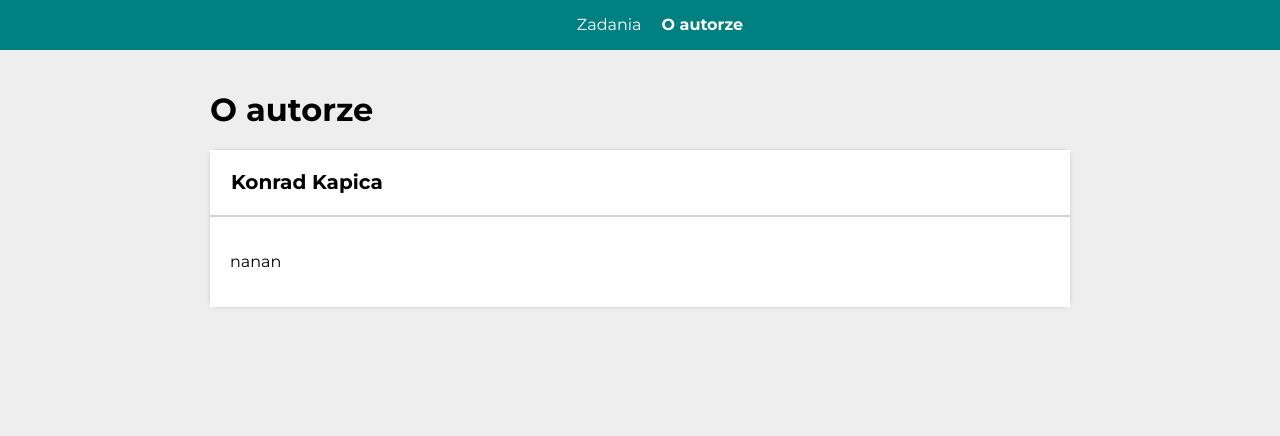
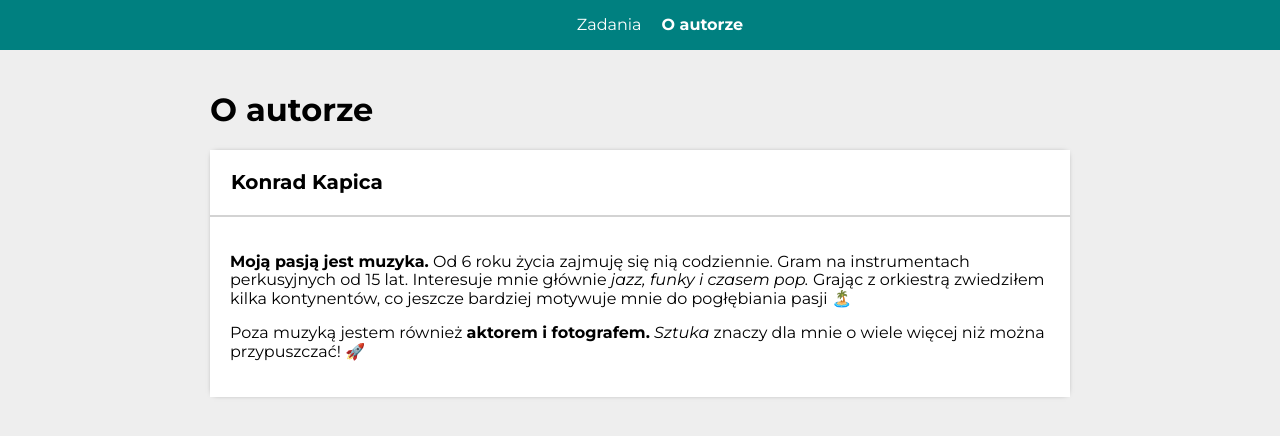
Before and after one commit to konradkapica/todo-list-react, a React (Create React App) app: page /#/autor in a window 1280 px wide. Shown: the top 436 px of the page. Built offline with nearby package versions, Linux system fonts and the light colour scheme.

Commit message:
text added to AuthorPage

```diff
--- a/src/features/author/AuthorPage.js
+++ b/src/features/author/AuthorPage.js
@@ -1,7 +1,7 @@
 import { Container } from "../../common/Container/styled";
 import Header from "../../common/Header";
 import Section from "../../common/Section";
-import { Wrapper } from "./styled";
+import { Wrapper, Paragraph } from "./styled";
 
 function AuthorPage() {
     return (
@@ -11,7 +11,12 @@ function AuthorPage() {
                 title="Konrad Kapica"
                 body={
                     <Wrapper>
-                        <p>nanan</p>
+                        <Paragraph>
+                            <strong>Moją pasją jest muzyka.</strong> Od 6 roku życia zajmuję się nią codziennie. Gram na instrumentach perkusyjnych od 15 lat. Interesuje mnie głównie <i>jazz, funky i czasem pop.</i> Grając z orkiestrą zwiedziłem kilka kontynentów, co jeszcze bardziej motywuje mnie do pogłębiania pasji 🏝️
+                        </Paragraph>
+                        <Paragraph>
+                            Poza muzyką jestem również <strong>aktorem i fotografem.</strong> <em>Sztuka</em> znaczy dla mnie o wiele więcej niż można przypuszczać! 🚀
+                        </Paragraph>
                     </Wrapper>
                 }
             />
--- a/src/features/author/styled.js
+++ b/src/features/author/styled.js
@@ -4,3 +4,7 @@ export const Wrapper = styled.div`
     background-color: white;
     padding: 20px;
 `
+
+export const Paragraph = styled.p`
+ font-size: 16px;
+`;
```
